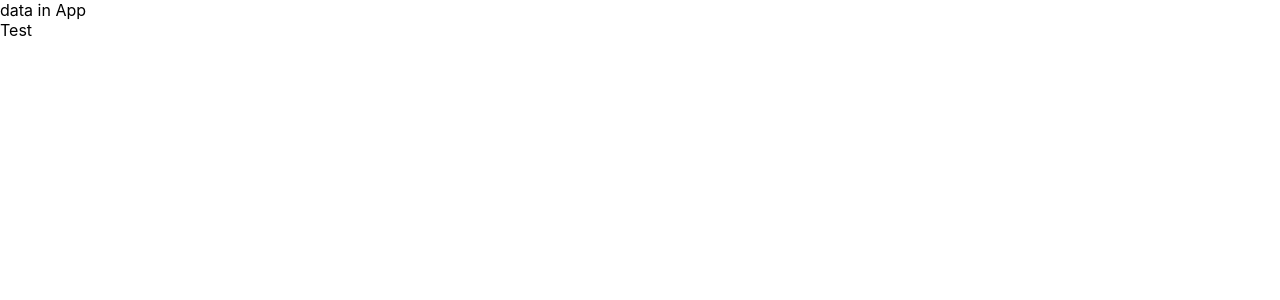
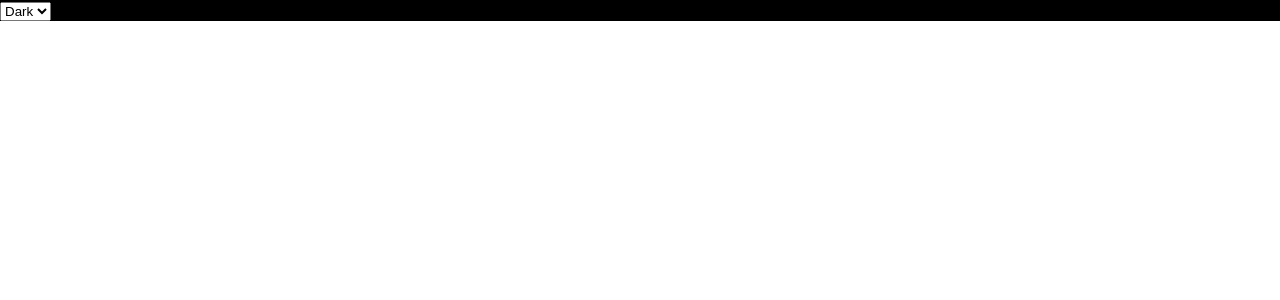
Before and after one commit to TulupaAnton/react-app, a React (Create React App) app: page / in a window 1280 px wide. Shown: the top 300 px of the page. Built offline with nearby package versions, Linux system fonts and the light colour scheme.

Commit message:
add context

```diff
--- a/package.json
+++ b/package.json
@@ -6,6 +6,7 @@
     "@testing-library/jest-dom": "^5.17.0",
     "@testing-library/react": "^13.4.0",
     "@testing-library/user-event": "^13.5.0",
+    "classnames": "^2.3.2",
     "query-string": "^8.1.0",
     "react": "^18.2.0",
     "react-dom": "^18.2.0",
--- a/src/App.js
+++ b/src/App.js
@@ -1,37 +1,31 @@
-import { useContext } from "react";
-import { createContext } from "react";
-const DataContext = createContext("default");
-const UserContext = createContext(null);
+// -App
+//  -UserPage
+//    -Header
+//      -ThemeSwitcher
+//    -main
 
+import { useState } from "react";
+import classNames from "classnames";
+import { ThemeContext } from "./Contents";
+import UserPage from "./pages/UserPage";
+import styles from "./App.module.css";
+// light,dark,gold
 function App() {
-  const data = "data in App";
-  const user = { name: "Test", surname: "Testovych" };
+  const [theme, setTheme] = useState("dark");
+
+  const containerClassNames = classNames(styles.pageContainer, {
+    [styles.light]: theme === "light",
+    [styles.dark]: theme === "dark",
+    [styles.gold]: theme === "gold",
+  });
+
   return (
-    <UserContext.Provider value={user}>
-      <DataContext.Provider value={data}>
-        <Child />
-      </DataContext.Provider>
-    </UserContext.Provider>
+    <ThemeContext.Provider value={{ theme, setTheme }}>
+      <div className={containerClassNames}>
+        <UserPage />
+      </div>
+    </ThemeContext.Provider>
   );
 }
 
 export default App;
-
-function Child() {
-  return <ChildChild />;
-}
-
-function ChildChild() {
-  const data = useContext(DataContext);
-  return (
-    <div>
-      {data}
-      <ChildChildChild />
-    </div>
-  );
-}
-
-function ChildChildChild() {
-  const user = useContext(UserContext);
-  return <div>{user.name}</div>;
-}
--- a/src/App.module.css
+++ b/src/App.module.css
@@ -1,3 +1,17 @@
-.container {
-  min-height: 100vh;
+.pageContainer {
+  height: 100hv;
 }
+
+.light {
+  color: black;
+  background-color: white;
+}
+.dark {
+  color: white;
+  background-color: black;
+}
+
+.gold {
+  color: gold;
+  background-color: aqua;
+}
--- /dev/null
+++ b/src/Contents/index.js
@@ -0,0 +1,3 @@
+import { createContext } from "react";
+
+export const ThemeContext = createContext("light");
--- /dev/null
+++ b/src/components/HeaderWithThemeSwitcher/ThemeSwitcher/index.jsx
@@ -0,0 +1,20 @@
+import React, { useContext } from "react";
+import { ThemeContext } from "../../../Contents";
+
+function ThemeSwitcher() {
+  const { theme, setTheme } = useContext(ThemeContext);
+
+  const themeChangeHandler = ({ target: { value } }) => {
+    setTheme(value);
+  };
+
+  return (
+    <select value={theme} onChange={themeChangeHandler}>
+      <option value="light">Light</option>
+      <option value="dark">Dark</option>
+      <option value="gold">Gold</option>
+    </select>
+  );
+}
+
+export default ThemeSwitcher;
--- /dev/null
+++ b/src/components/HeaderWithThemeSwitcher/index.jsx
@@ -0,0 +1,7 @@
+import ThemeSwitcher from "./ThemeSwitcher";
+
+function HeaderWithSwitcher() {
+  return <ThemeSwitcher />;
+}
+
+export default HeaderWithSwitcher;
--- /dev/null
+++ b/src/pages/UserPage/index.jsx
@@ -0,0 +1,8 @@
+import React from "react";
+import HeaderWithSwitcher from "../../components/HeaderWithThemeSwitcher";
+
+function UserPage() {
+  return <HeaderWithSwitcher />;
+}
+
+export default UserPage;
```
Also changed, not shown: 1 other file (tests, documents, lock files or other folders).
